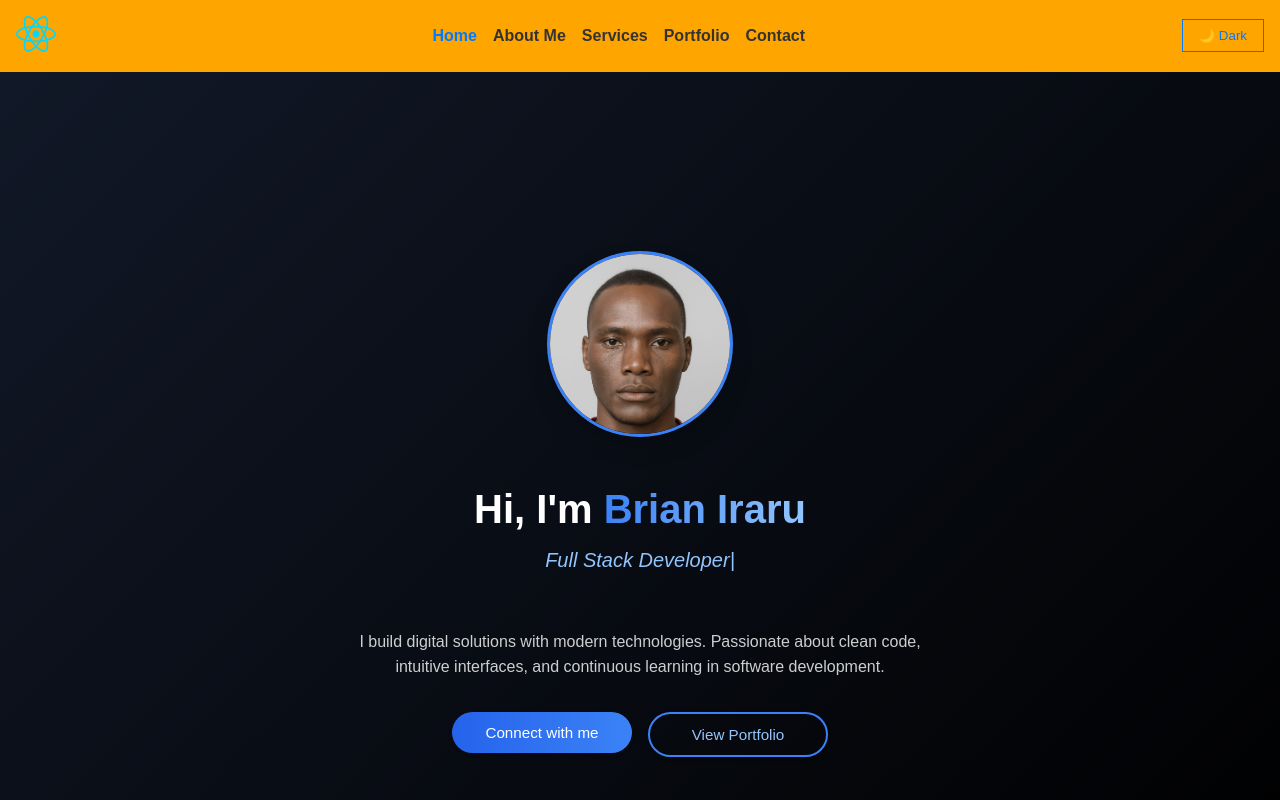
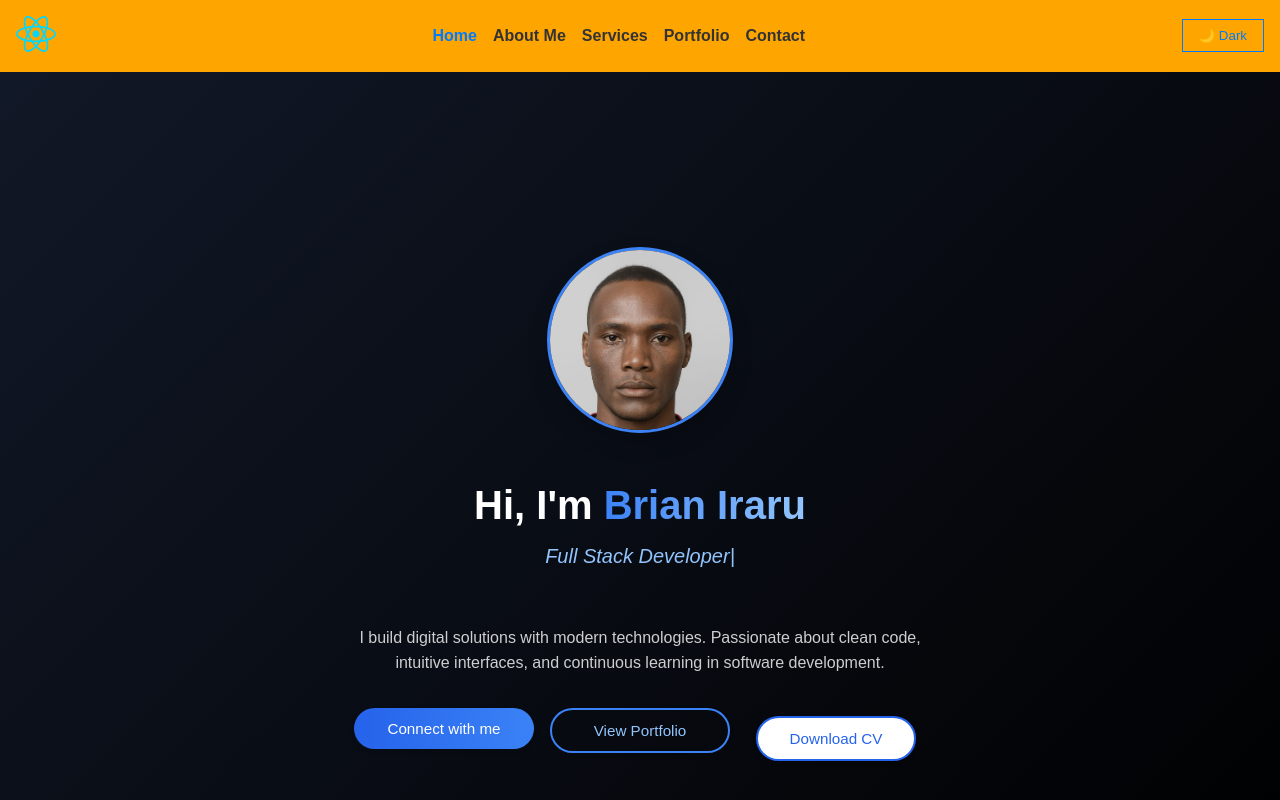
Before and after one commit to irarubrian/portfolio, a React (Vite) app: page / in a window 1280 px wide. Built offline with nearby package versions, Linux system fonts and the light colour scheme.

Commit message:
updating cv

```diff
--- a/src/components/About.jsx
+++ b/src/components/About.jsx
@@ -83,7 +83,7 @@ const About = () => {
                                 <div className="skill-item">
                                     <div className="skill-header">
                                         <span>JavaScript (ES6+)</span>
-                                        <span>90%</span>
+                                        <span>75%</span>
                                     </div>
                                     <div className="skill-bar">
                                         <div className="skill-progress" style={{ width: '90%' }}></div>
@@ -92,7 +92,7 @@ const About = () => {
                                 <div className="skill-item">
                                     <div className="skill-header">
                                         <span>React.js</span>
-                                        <span>85%</span>
+                                        <span>80%</span>
                                     </div>
                                     <div className="skill-bar">
                                         <div className="skill-progress" style={{ width: '85%' }}></div>
@@ -117,7 +117,7 @@ const About = () => {
                                 <div className="skill-item">
                                     <div className="skill-header">
                                         <span>Python</span>
-                                        <span>88%</span>
+                                        <span>70%</span>
                                     </div>
                                     <div className="skill-bar">
                                         <div className="skill-progress" style={{ width: '88%' }}></div>
@@ -151,7 +151,7 @@ const About = () => {
                                 <div className="skill-item">
                                     <div className="skill-header">
                                         <span>PostgreSQL</span>
-                                        <span>85%</span>
+                                        <span>70%</span>
                                     </div>
                                     <div className="skill-bar">
                                         <div className="skill-progress" style={{ width: '85%' }}></div>
@@ -160,7 +160,7 @@ const About = () => {
                                 <div className="skill-item">
                                     <div className="skill-header">
                                         <span>Database Design</span>
-                                        <span>80%</span>
+                                        <span>75%</span>
                                     </div>
                                     <div className="skill-bar">
                                         <div className="skill-progress" style={{ width: '80%' }}></div>
--- a/src/components/Hero.jsx
+++ b/src/components/Hero.jsx
@@ -214,6 +214,38 @@ const Hero = () => {
                 View Portfolio
               </motion.button>
             </Link>
+            <a
+              href="/brian.pdf"
+              download
+              style={{
+                textDecoration: "none",
+                minWidth: "180px",
+              }}
+            >
+              <motion.button
+                style={{
+                  padding: "0.75rem 2rem",
+                  background: "#fff",
+                  color: "#2563eb",
+                  borderRadius: "9999px",
+                  fontWeight: 500,
+                  fontSize: "0.95rem",
+                  border: "2px solid #2563eb",
+                  cursor: "pointer",
+                  boxShadow: "0 2px 4px rgba(0, 0, 0, 0.1)",
+                  marginTop: "0.5rem",
+                }}
+                whileHover={{
+                  scale: 1.05,
+                  backgroundColor: "#2563eb",
+                  color: "#fff",
+                  boxShadow: "0 4px 6px rgba(0, 0, 0, 0.15)",
+                }}
+                whileTap={{ scale: 0.98 }}
+              >
+                Download CV
+              </motion.button>
+            </a>
           </motion.div>
         </div>
       </motion.div>
```
